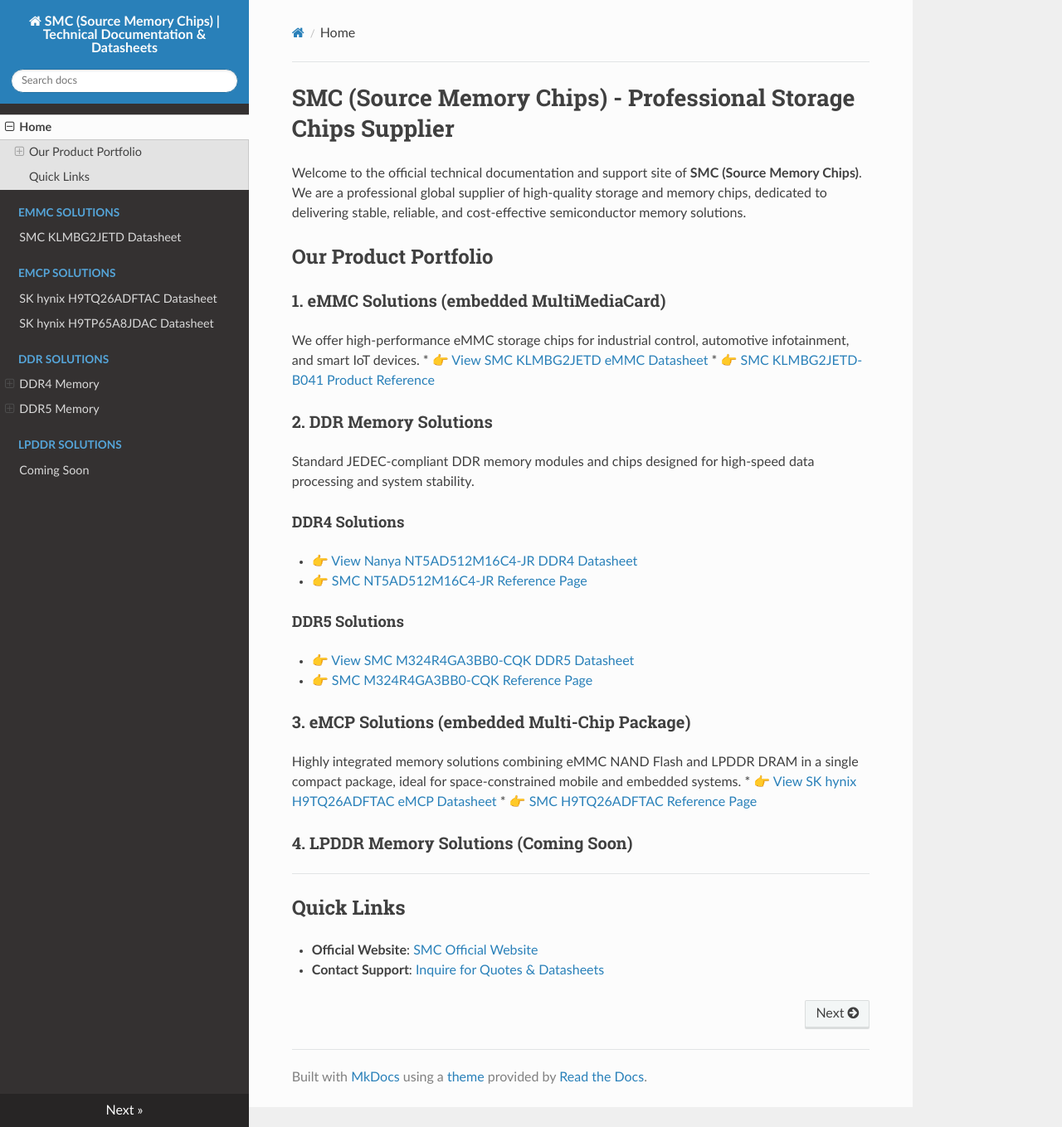
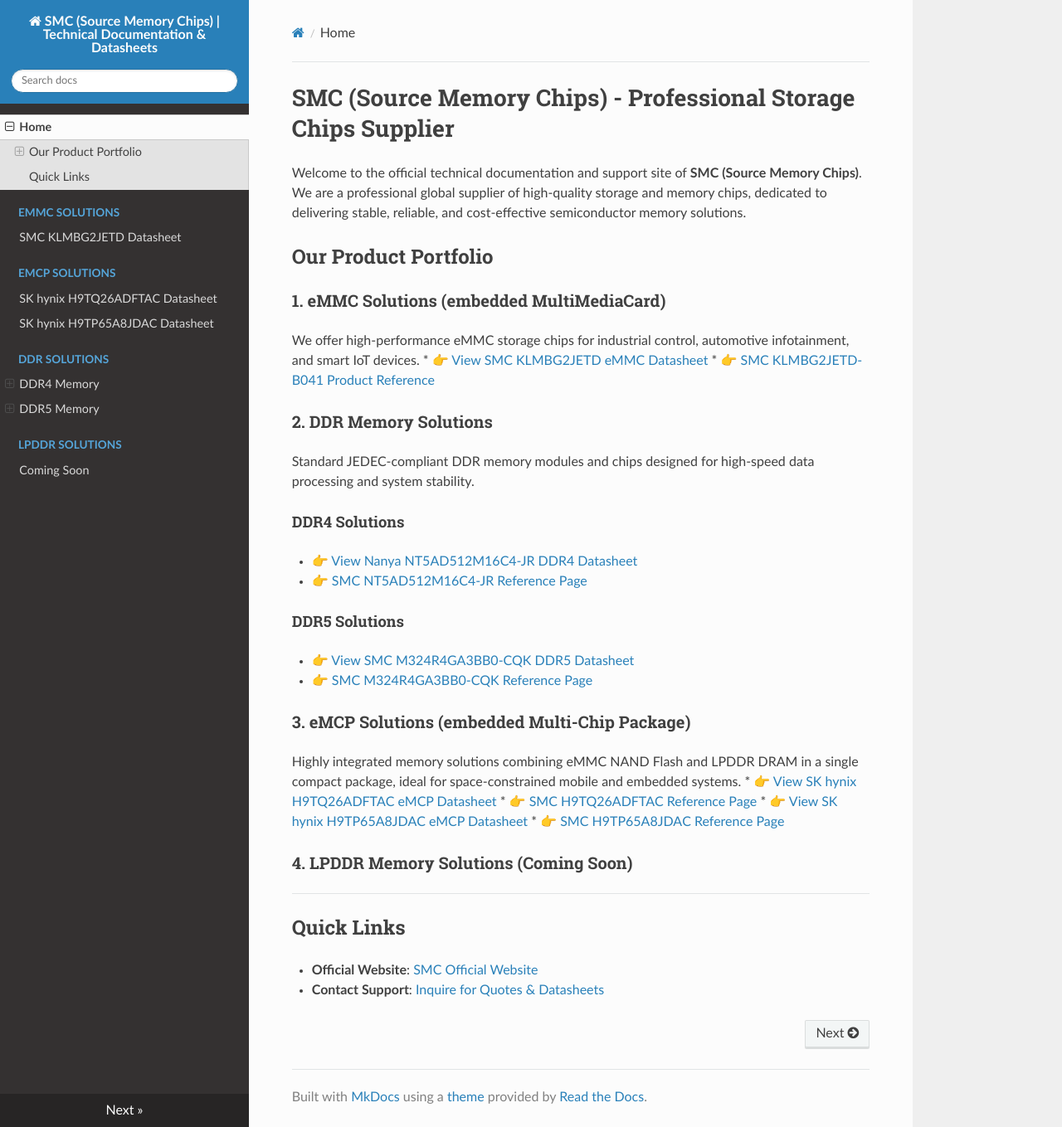
Before and after one commit to fionnulajr5x/smc-storage-chips-datasheets, an MkDocs documentation site: the page built from docs/index.md, in a window 1280 px wide and 1359 px high. Shown: the whole window at 83% size. Built offline with MkDocs 1.6.1, drawn with Linux system fonts in a browser that asks for light colours; nearby versions of some CDN libraries.

Commit message:
Update index.md

```diff
--- a/docs/index.md
+++ b/docs/index.md
@@ -24,6 +24,8 @@ Standard JEDEC-compliant DDR memory modules and chips designed for high-speed da
 Highly integrated memory solutions combining eMMC NAND Flash and LPDDR DRAM in a single compact package, ideal for space-constrained mobile and embedded systems.
 * 👉 [View SK hynix H9TQ26ADFTAC eMCP Datasheet](emcp/h9tq26adftac.md)
 * 👉 [SMC H9TQ26ADFTAC Reference Page](https://www.sourcememorychips.com/products/hqtq26adftac)
+* 👉 [View SK hynix H9TP65A8JDAC eMCP Datasheet](emcp/h9tp65a8jdac.md)
+* 👉 [SMC H9TP65A8JDAC Reference Page](https://www.sourcememorychips.com/products/h9tp65a8jdac)
 
 ### 4. LPDDR Memory Solutions (Coming Soon)
 
```
